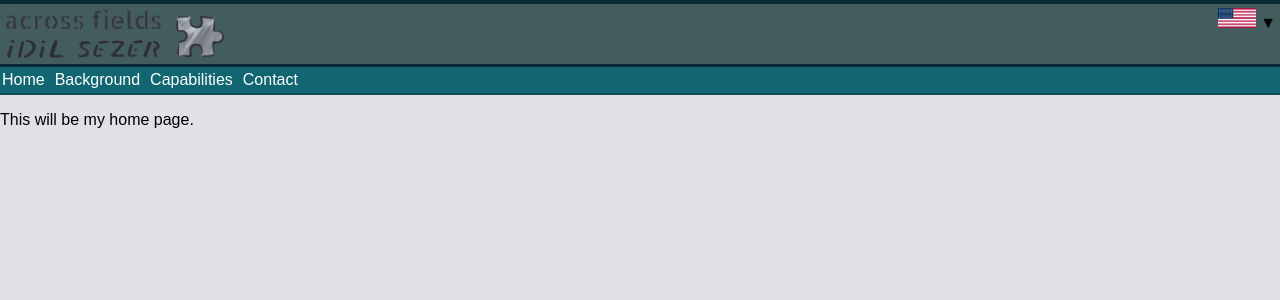
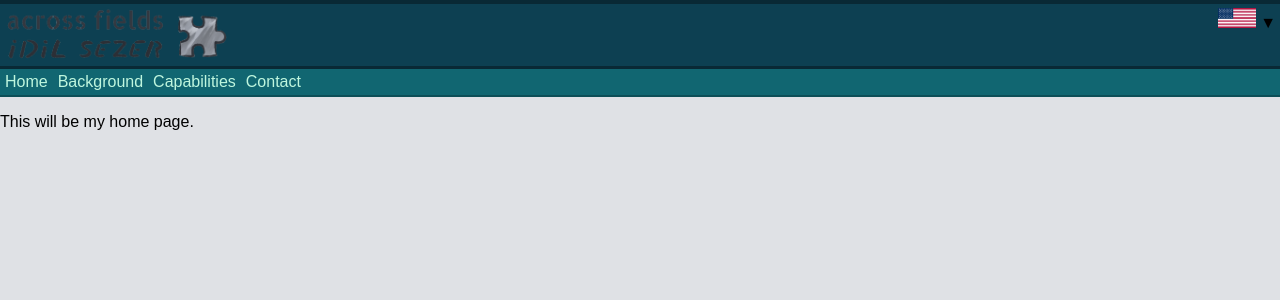
Before and after one commit to acrossfields/idilsezer, a Jekyll site: the page built from en/index.md, in a window 1280 px wide. Shown: the top 300 px of the page. Built offline with Jekyll 4.4.1, drawn with Linux system fonts in a browser that asks for light colours; some web fonts are replaced.

Commit message:
Update style.scss

```diff
--- a/assets/css/style.scss
+++ b/assets/css/style.scss
@@ -6,7 +6,7 @@
   margin-right: 0;                    /* between header wrapper's right edge and body border */
   margin-bottom: 0;                   /* between header wrapper's bottom edge and navbar's top edge */
   padding: 2px;                       /* padding between logo/flag box and header wrapper */
-  background-color: #435D5E;          /* header bar's background color */
+  background-color: #0d4052;          /* header bar's background color */
   border-top: 4px solid #092935;      /* thickness & color of line over header bar */
   border-bottom: 3px solid #092935;   /* thickness & color of line under header bar */
   display: flex;
@@ -15,8 +15,8 @@
 
 .logo-box {
   padding-top: 3px;                    /* between logo and the logo box's top edge*/
-  padding-left: 3px;                   /* between logo and the logo box's left edge*/
-  padding-bottom: 3px;                 /* between logo and the logo box's bottom edge*/
+  padding-left: 5px;                   /* between logo and the logo box's left edge*/
+  padding-bottom: 5px;                 /* between logo and the logo box's bottom edge*/
   height: 50px;
 }
 
@@ -36,15 +36,15 @@
   display: flex;
   flex-wrap: wrap;                       /* allows navbar to wrap if menu is too long */
   padding-top: 2px;                       /* between navbar's top edge and row of menu items */
-  padding-left: 2px;                      /* between navbar's left edge and first menu item */
+  padding-left: 5px;                      /* between navbar's left edge and first menu item */
   padding-bottom: 2px;                    /* between navbar's bottom edge and row of menu items */
-  padding-right: 2px;                     /* between navbar's right edge and last menu item */
+  padding-right: 5px;                     /* between navbar's right edge and last menu item */
   gap: 0 10px;                             /* between menu items - vertical and horizontal */
 }
 
 .nav-wrapper .menu-item {
   font-size: 16px;                               /* menu items font size */
-  color: #FFFFFF;                                /* menu items font color */
+  color: #bff6de;                                /* menu items font color */
   font-family: 'Averia Libre', sans-serif;       /* menu items font */
   padding-top: 2px;                              /* vertical padding for each menu item */
   padding-bottom: 2px;                           /* vertical padding for each menu item */
```
